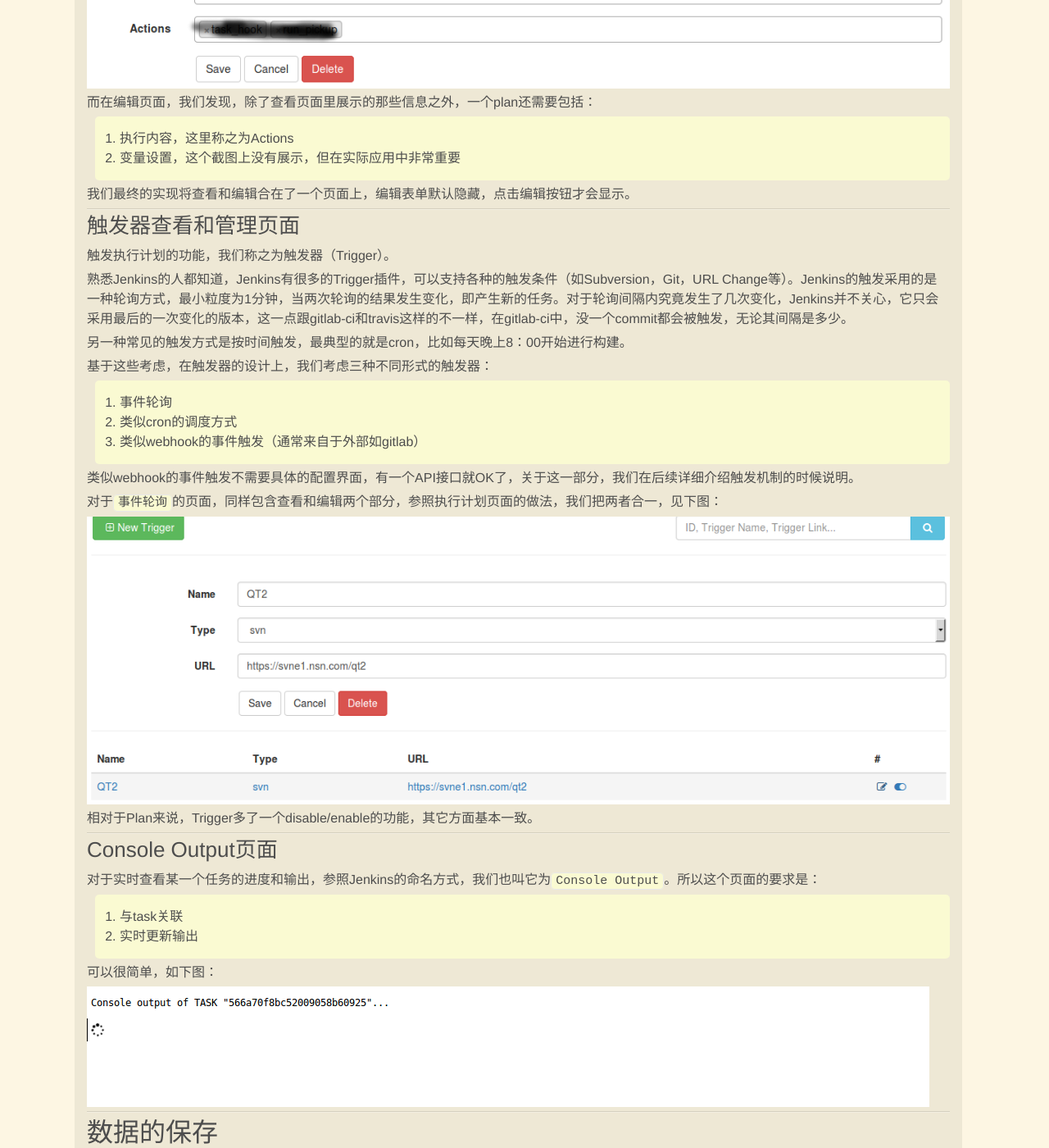
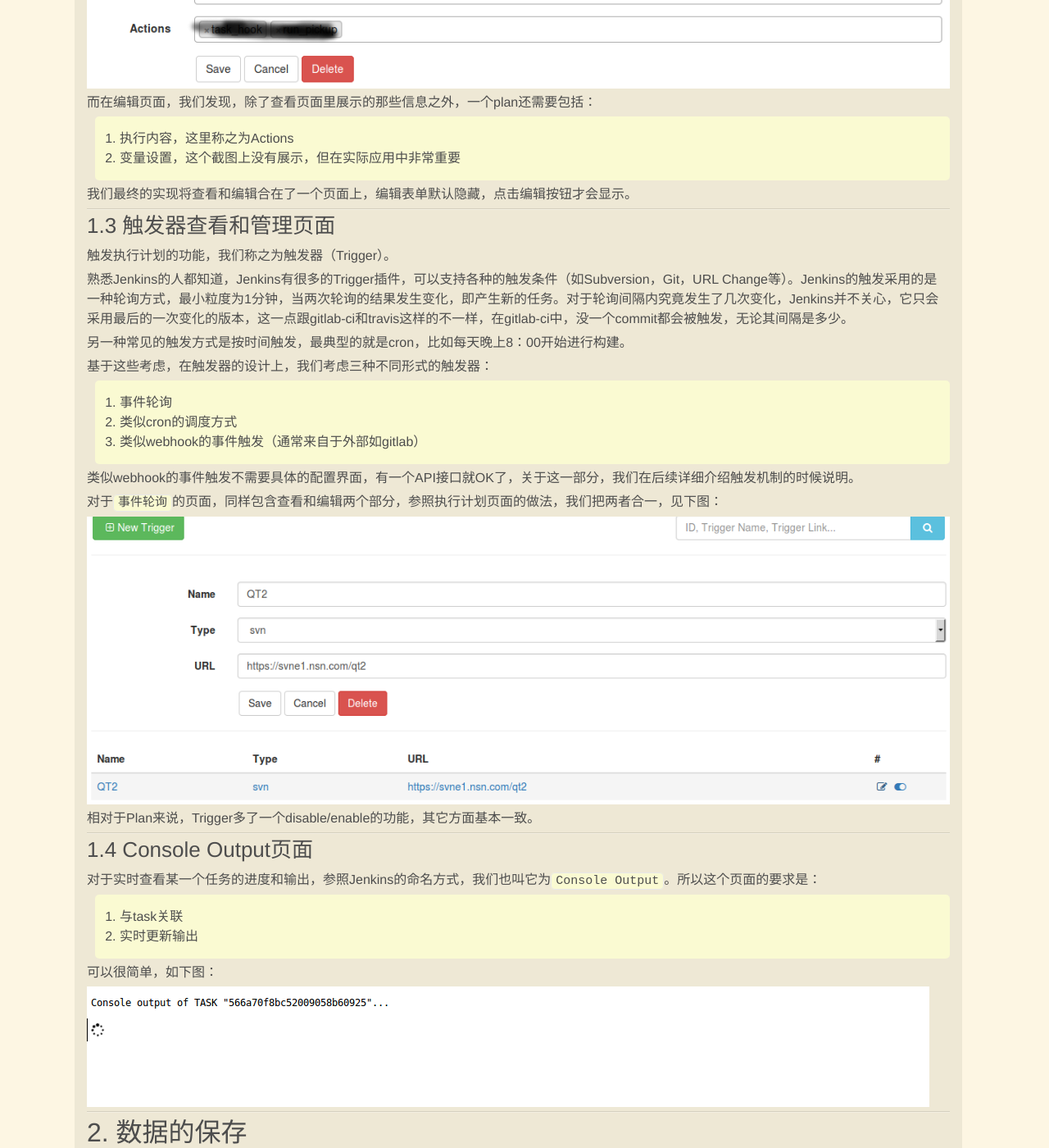
Before and after one commit to feiyuw/feiyuw.github.io, a Jekyll site: the page built from _posts/2016-02-04-buildup-a-continuous-delivery-tool.md, in a window 1280 px wide and 1400 px high, scrolled down 3121 px. Shown: the whole window at 82% size. Built offline with Jekyll 4.4.1, drawn with Linux system fonts in a browser that asks for light colours; nearby versions of some CDN libraries; comment, search, counter and statistics services are not loaded; some of the changed text lies outside the part shown.

```diff
--- a/_posts/2016-02-04-buildup-a-continuous-delivery-tool.md
+++ b/_posts/2016-02-04-buildup-a-continuous-delivery-tool.md
@@ -39,9 +39,9 @@
 
 ---
 
-## 从界面开始
+## 1. 从界面开始
 
-### 第一个页面
+### 1.1 第一个页面
 
 在开始设计界面之前，让我们先回答一个问题：假设只能有一个页面，这个页面该展示什么？此处默念三十秒。。。
 
@@ -72,7 +72,7 @@
 
 ---
 
-### 执行计划页面
+### 1.2 执行计划页面
 
 这个页面包含两个基本的功能：查看和编辑。其中编辑又包含新增、修改和删除等功能。我们先看查看功能，它类似于任务列表，所以可以如下图这样实现：
 
@@ -99,7 +99,7 @@
 
 ---
 
-### 触发器查看和管理页面
+### 1.3 触发器查看和管理页面
 
 触发执行计划的功能，我们称之为触发器（Trigger）。
 
@@ -123,7 +123,7 @@
 
 ---
 
-### Console Output页面
+### 1.4 Console Output页面
 
 对于实时查看某一个任务的进度和输出，参照Jenkins的命名方式，我们也叫它为`Console Output`。所以这个页面的要求是：
 
@@ -136,7 +136,7 @@
 
 ---
 
-## 数据的保存
+## 2. 数据的保存
 
 这里的数据指的是控制数据，即用户配置的Trigger，Plan以及执行的Task等。Jenkins采用xml文件来存储这些内容，而笔者更倾向于数据库。
 在`lybica`这个项目中，数据存储采用了MongoDB。之所以用它而不是像MySQL这样的关系型数据库，主要是为了更方便地应对变化。以Trigger为例，SVN和Web在数据结构上就有很大的不同，比如SVN需要认证，要解析的是revision号，web考虑的是内容本身，可能需要带token等等。
@@ -249,7 +249,7 @@
 
 ---
 
-## 执行日志的存储
+## 3. 执行日志的存储
 
 对于一个持续集成系统究竟要保存多少执行日志，一直没有一个定论，因为有的时候执行日志和构建产物会很大，大到一次构建就会产生数十G的日志。而另一方面，由于这个系统使用的频繁，会产生数量庞大的小日志文件，因此对于这些执行日志的存储是必须要关注的一个问题。
 
@@ -268,7 +268,7 @@
 
 ---
 
-## 管理执行节点
+## 4. 管理执行节点
 
 执行节点就是真正干活的机器，当然如果我们有好的云基础设施，而我们的应用又可以运行于通用平台的话，这一部分就是申请资源，分配资源的事情。但是人生不如意十之八九，对于大部分人来说，我们没有好的云基础设施，或者说不够好用，而我们的应用又与平台相关。
 
```
Also changed, not shown: other parts of _posts/2016-02-04-buildup-a-continuous-delivery-tool.md (+3 -3 lines).
